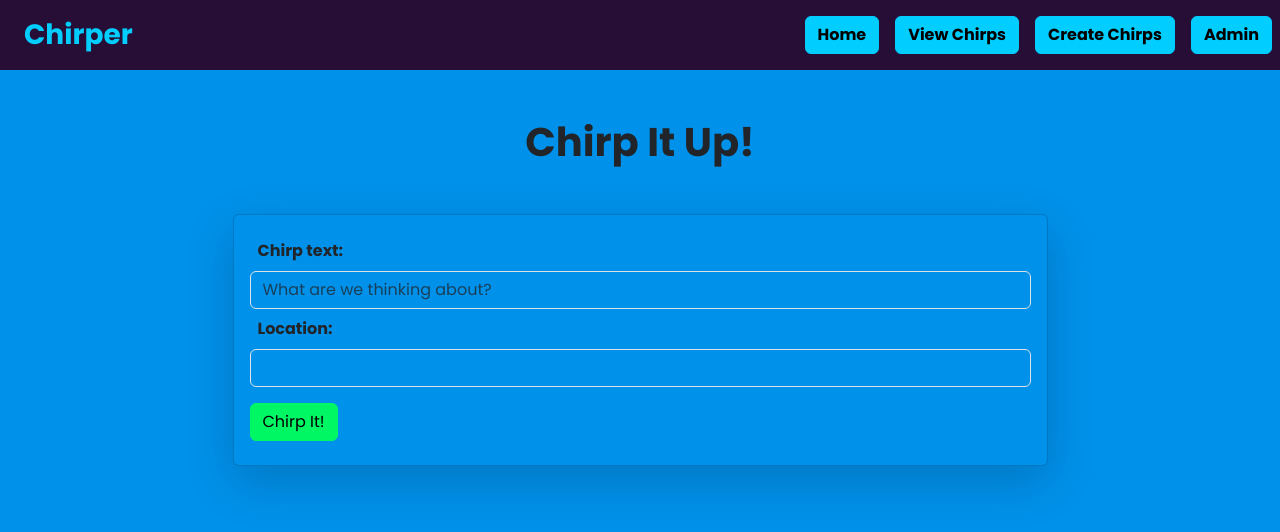
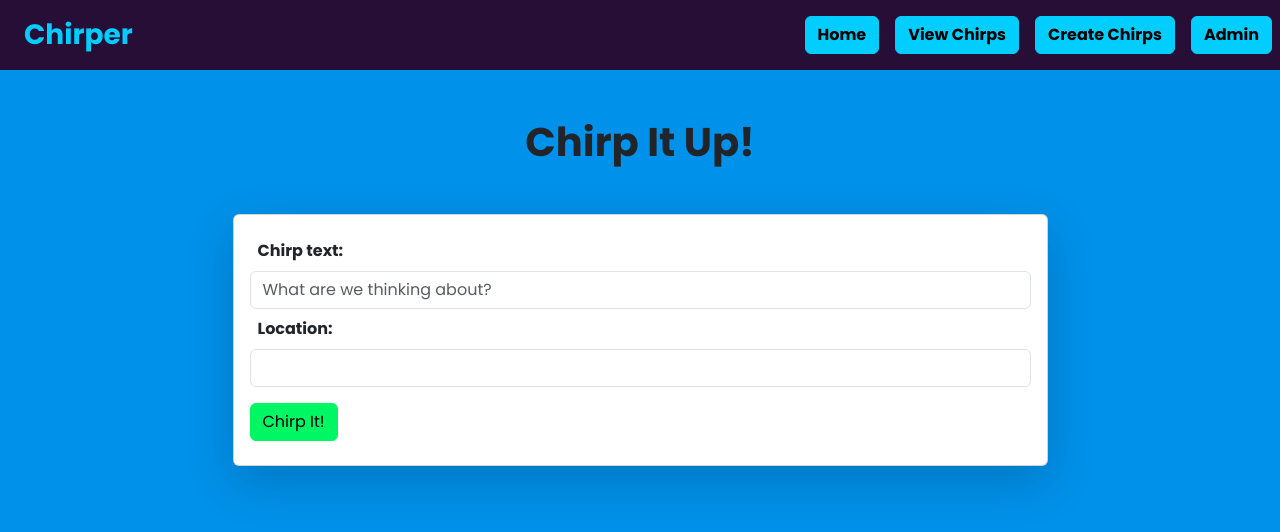
Before and after one commit to cmendi/Full-Stack-Chirper-Lab, a React app: page /chirps/new in a window 1280 px wide. Shown: the top 532 px of the page. Built offline with nearby package versions, Linux system fonts and the light colour scheme; no server answers.

Commit message:
users chirp page created, added chirps to db cleaned up UI

```diff
--- a/src/client/App.tsx
+++ b/src/client/App.tsx
@@ -22,7 +22,7 @@ const App = () => {
 					<Route path="/chirps/:id" element={<ChirpDetails />} />
 					<Route path="/chirps/:id/edit" element={<EditChirp />} />
 					<Route path="/chirps/admin" element={<AdminPanel />} />
-					<Route path="/users/user_id" element={<UserChirps />} />
+					<Route path="/chirps/user/:user_id" element={<UserChirps />} />
 					<Route path="*" element={<ErrorPage />} />
 				</Routes>
 			</main>
--- a/src/client/styles/app.scss
+++ b/src/client/styles/app.scss
@@ -17,6 +17,10 @@ $link-hover-color: darken($link-color, 10%);
 
 // Font
 $font-family-base: "Poppins", sans-serif;
+
+.card {
+	background-color: white;
+}
 
 .navbar-collapse {
     justify-content: flex-end;
--- a/src/client/views/AdminPanel.tsx
+++ b/src/client/views/AdminPanel.tsx
@@ -1,6 +1,7 @@
 import React, { useState, useEffect } from "react";
 import { DELETE, GET } from "../services/fetchHelper";
 import { IChirp, IUser } from "../types";
+import { Link } from "react-router-dom";
 
 const AdminPanel = () => {
 	const [chirps, setChirps] = useState<IChirp[]>([]);
@@ -33,7 +34,11 @@ const AdminPanel = () => {
 				{chirps.map((chirp) => (
 					<div className="col-12 col-md-7" key={`chirp-card-${chirp.id}`}>
 						<div className="card p-3 shadow-lg my-2 bg-white">
-							<h5>@{getHandle(chirp.user_id)}</h5>
+							<h5>
+								<Link to={`/chirps/user/${chirp.user_id}`} className="text-decoration-none">
+									@{getHandle(chirp.user_id)}
+								</Link>
+							</h5>
 							<p>{chirp.body}</p>
 
 							<p>Created {new Date(chirp.created_at).toLocaleString()}</p>
--- a/src/client/views/AllChirps.tsx
+++ b/src/client/views/AllChirps.tsx
@@ -27,8 +27,7 @@ const AllChirps = () => {
 					<div className="col-12 col-md-7" key={`chirp-card-${chirp.id}`}>
 						<div className="card p-3 shadow-lg my-2 bg-white">
 							<h5>
-								{" "}
-								<Link to={""} className="text-decoration-none">
+								<Link to={`/chirps/user/${chirp.user_id}`} className="text-decoration-none">
 									@{getHandle(chirp.user_id)}
 								</Link>
 							</h5>
--- a/src/client/views/CreateChirp.tsx
+++ b/src/client/views/CreateChirp.tsx
@@ -17,11 +17,11 @@ const CreateChirp = () => {
 		<div className="row justify-content-center">
 			<div className="col-12 col-md-9">
 				<h1 className="text-center m-5 fw-bold">Chirp It Up!</h1>
-				<div className="card p-3 shadow-lg m-2">
+				<div className="card bg-white p-3 shadow-lg m-2">
 					<label className="m-2 fw-bold">Chirp text:</label>
-					<input value={body} onChange={(e) => setBody(e.target.value)} type="text" className="form-control" placeholder="What are we thinking about?" />
+					<input value={body} onChange={(e) => setBody(e.target.value)} type="text" className="form-control bg-white" placeholder="What are we thinking about?" />
 					<label className="m-2 fw-bold">Location:</label>
-					<input value={location} onChange={(e) => setLocation(e.target.value)} type="text" className="form-control" />
+					<input value={location} onChange={(e) => setLocation(e.target.value)} type="text" className="form-control bg-white" />
 					<div className="mt-3">
 						<button onClick={handleAddChirp} className="btn btn-success mb-2">
 							Chirp It!
--- a/src/client/views/UserChirps.tsx
+++ b/src/client/views/UserChirps.tsx
@@ -1,10 +1,31 @@
 import React, { useState, useEffect } from "react";
+import { IChirp } from "../types";
+import { GET } from "../services/fetchHelper";
+import { useParams } from "react-router-dom";
 
 const UserChirps = () => {
+	const { user_id } = useParams();
+	const [chirps, setChirps] = useState<IChirp[]>([]);
+
+	useEffect(() => {
+		GET(`/api/chirps/user/${user_id}`).then(setChirps);
+	}, []);
+
 	return (
 		<div className="row justify-content-center">
 			<div className="container row justify-content-center">
-				<h1>Test</h1>
+				<h1 className="text-center m-2 fw-bold">All chirps from user</h1>
+				{chirps.map((chirp) => (
+					<div className="col-12 col-md-7" key={`chirp-card-${chirp.id}`}>
+						<div className="card p-3 shadow-lg my-2 bg-white">
+							<p>{chirp.body}</p>
+
+							<p>Created {new Date(chirp.created_at).toLocaleString()}</p>
+
+							<div className="card-footer">Chirped from: {chirp.location}</div>
+						</div>
+					</div>
+				))}
 			</div>
 		</div>
 	);
```
Also changed, not shown: 1 other file (tests, documents, lock files or other folders).
